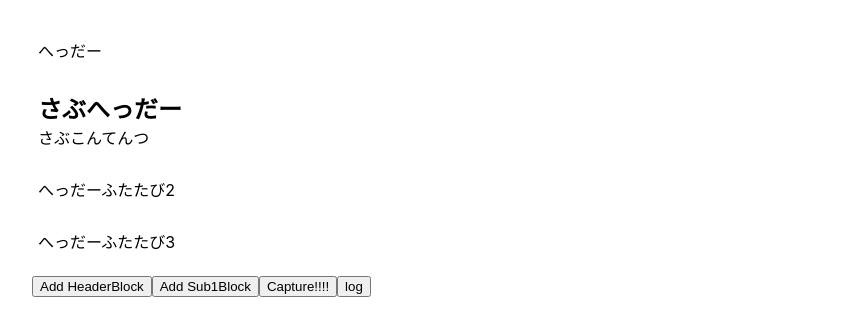
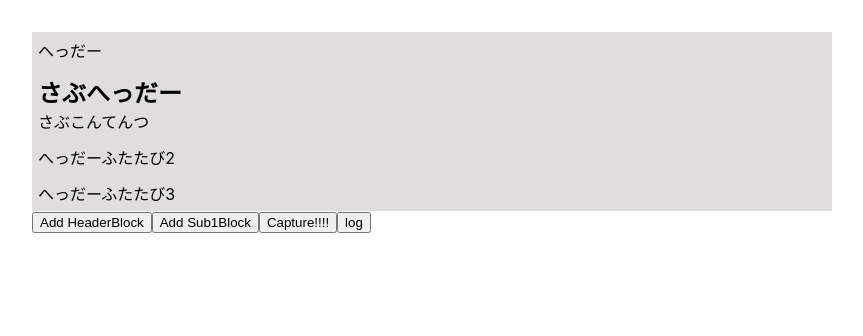
Before and after one commit to t4traw/ecpagemaker, a Nuxt app: page / in a window 1280 px wide. Shown: the top 336 px of the page, without its empty margins (208-1071 px from the left). Built offline with nearby package versions, Linux system fonts and the light colour scheme.

Commit message:
不必要なconsole.logを削除

```diff
--- a/pages/index.vue
+++ b/pages/index.vue
@@ -49,12 +49,10 @@ export default {
     add_header_block: function(){
       this.counter += 1
       this.children.push({name: 'headerblock', body: ["ついかしたへっだー" + this.counter, 'さぶこんてんつ'], display: true})
-      console.log(this.children)
     },
     add_sub1_block: function(){
       this.counter += 1
       this.children.push({name: 'subblock', body: ['さぶへっだー' + this.counter, 'さぶこんてんつ'], display: true})
-      console.log(this.children)
     },
     // remove_block: function(child){
     //   console.log('Delete: ' + child);
@@ -101,6 +99,6 @@ export default {
 
 .design_component {
   position: relative;
-  margin-bottom: 1em;
+  background-color: rgb(223, 222, 220)
 }
 </style>
```
